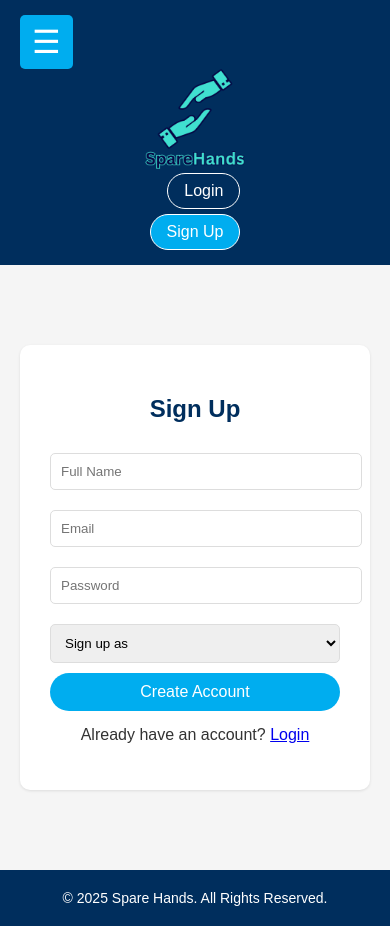
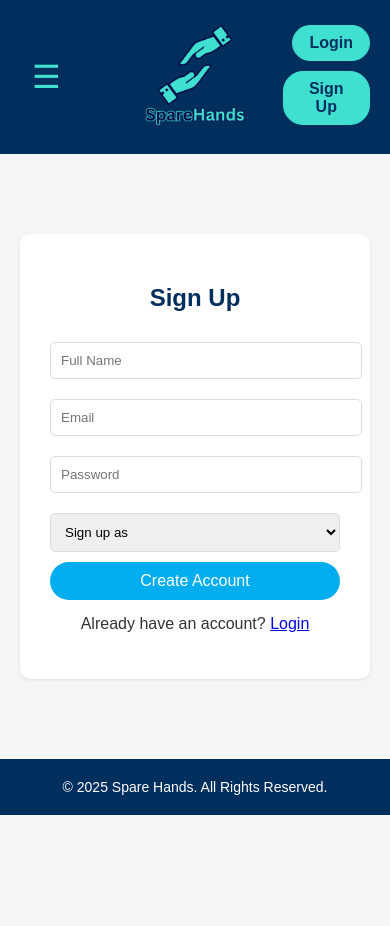
Before and after one commit to sladequinn/sparehands, a plain HTML site: page signup.html in a window 390 px wide. After the commit the page ends 844 px from the top, so only its background shows below. Drawn offline with Linux system fonts and the light colour scheme.

Commit message:
Update signup.html

```diff
--- a/signup.html
+++ b/signup.html
@@ -6,6 +6,77 @@
   <title>Sign Up – Spare Hands</title>
   <link rel="stylesheet" href="styles.css">
   <style>
+    /* --- COMMON HEADER STYLES (exactly as in index) --- */
+    header {
+      background: #002E5D;
+      padding: 15px 20px;
+      position: sticky;
+      top: 0;
+      z-index: 100;
+    }
+    .header-container {
+      display: flex;
+      align-items: center;
+      justify-content: space-between;
+      position: relative;
+    }
+    .header-left { flex: 1; }
+    .menu-toggle {
+      background: none;
+      border: none;
+      color: #40e0d0;
+      font-size: 32px;
+      cursor: pointer;
+    }
+    .logo { flex: 2; text-align: center; }
+    .logo img { height: 100px; }
+    .header-right {
+      flex: 1;
+      display: flex;
+      justify-content: flex-end;
+    }
+    .header-buttons {
+      display: flex;
+      flex-direction: column;
+      align-items: flex-end;
+    }
+    .header-buttons a {
+      text-decoration: none;
+      color: #002E5D;
+      background: #40e0d0;
+      border: 1px solid #40e0d0;
+      padding: 8px 16px;
+      border-radius: 20px;
+      margin-bottom: 5px;
+      font-weight: bold;
+    }
+    .dropdown-menu {
+      display: none;
+      flex-direction: column;
+      background: rgba(0,46,93,0.95);
+      width: 150px;
+      position: absolute;
+      top: 130px;
+      left: 0;
+      border-radius: 5px;
+    }
+    .dropdown-menu a {
+      padding: 10px 20px;
+      border-top: 1px solid #004080;
+      color: #40e0d0;
+      text-decoration: none;
+      font-weight: bold;
+    }
+    .dropdown-menu a:hover { background: #004080; }
+    @media (max-width: 768px) {
+      .header-container { flex-wrap: wrap; }
+      .header-left { order: 1; }
+      .logo { order: 2; width: 100%; text-align: center; margin: 10px 0; }
+      .header-right { order: 3; width: 100%; display: flex; justify-content: flex-end; }
+      .header-buttons { flex-direction: column; align-items: flex-end; }
+    }
+
+    /* --- PAGE STYLES --- */
     .container {
       max-width: 500px;
       margin: 60px auto;
@@ -39,6 +110,14 @@
       cursor: pointer;
       font-size: 16px;
     }
+    .footer {
+      background: #002E5D;
+      color: #FFF;
+      padding: 20px;
+      text-align: center;
+      font-size: 14px;
+      margin-top: 60px;
+    }
   </style>
   <script>
     document.addEventListener("DOMContentLoaded", function() {
@@ -51,7 +130,7 @@
   </script>
 </head>
 <body>
-  <!-- COMMON HEADER -->
+  <!-- COMMON HEADER (exactly as in index) -->
   <header>
     <div class="header-container">
       <div class="header-left">
@@ -90,7 +169,9 @@
         </select>
         <button type="submit">Create Account</button>
       </form>
-      <p style="text-align:center; margin-top:15px;">Already have an account? <a href="login.html">Login</a></p>
+      <p style="text-align:center; margin-top:15px;">
+        Already have an account? <a href="login.html">Login</a>
+      </p>
     </div>
   </div>
 
```
